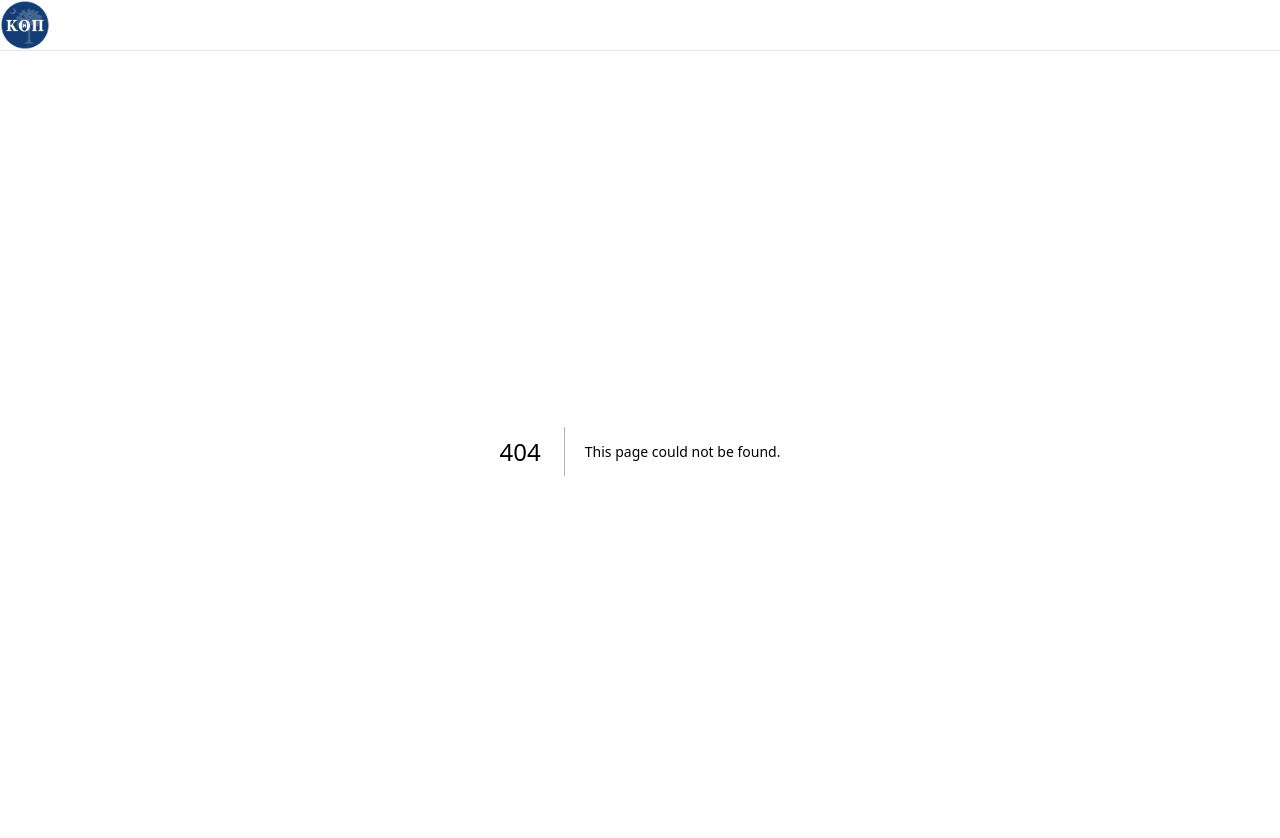
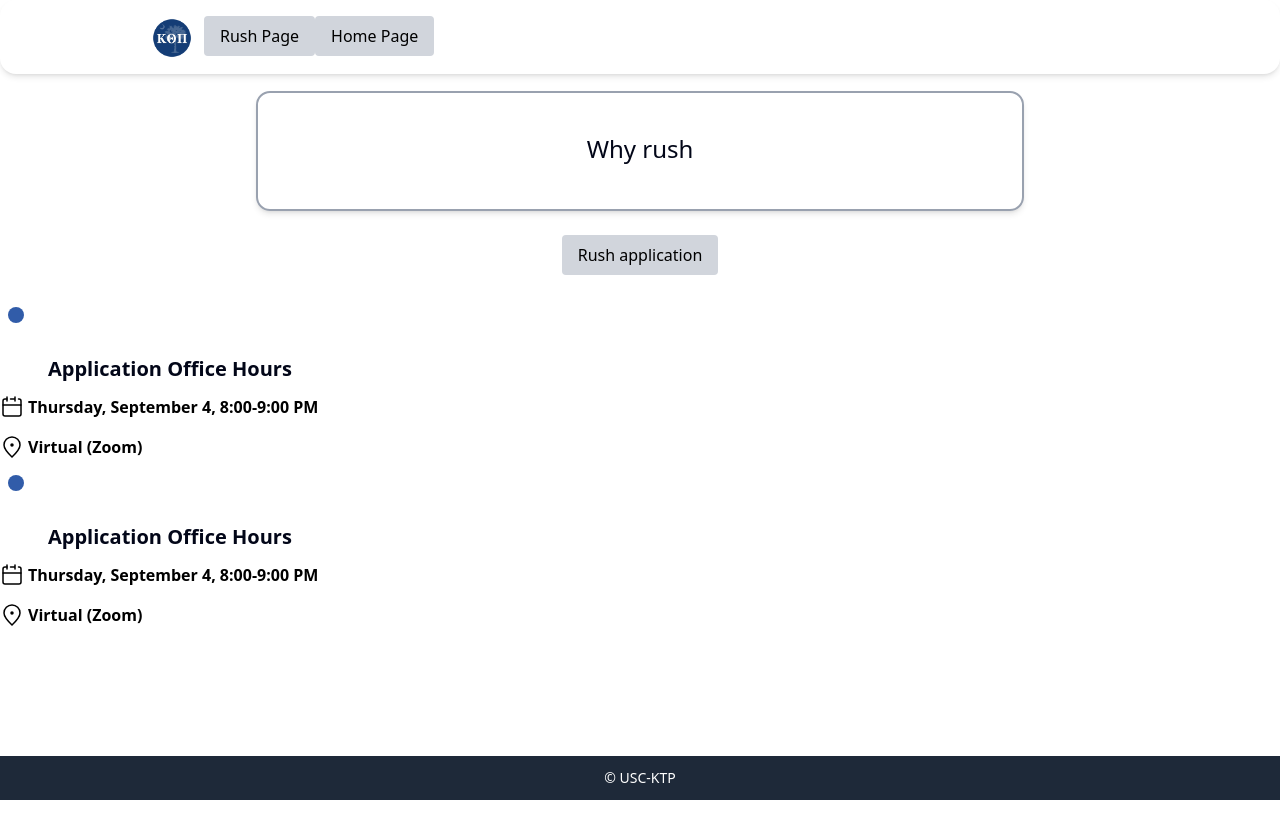
Before and after one commit to ktp-usc/ktp-website, a Next.js app: page /page2 in a window 1280 px wide. Before the commit this address had no page. Shown: the top 838 px of the page. After the commit the page ends 800 px from the top, so only its background shows below. Built offline with nearby package versions, Linux system fonts and the light colour scheme.

Commit message:
Created a Rush page, it is incomplete

```diff
--- /dev/null
+++ b/Componenets/CalendarIcon.tsx
@@ -0,0 +1,12 @@
+import React from 'react';
+
+const CalendarIcon = () => (
+  <svg width="24px" height="24px" strokeWidth="1.5" viewBox="0 0 24 24" fill="none" xmlns="http://www.w3.org/2000/svg" color="#000000">
+    <path d="M15 4V2M15 4V6M15 4H10.5M3 10V19C3 20.1046 3.89543 21 5 21H19C20.1046 21 21 20.1046 21 19V10H3Z" stroke="#000000" strokeWidth="1.5" strokeLinecap="round" strokeLinejoin="round"></path>
+    <path d="M3 10V6C3 4.89543 3.89543 4 5 4H7" stroke="#000000" strokeWidth="1.5" strokeLinecap="round" strokeLinejoin="round"></path>
+    <path d="M7 2V6" stroke="#000000" strokeWidth="1.5" strokeLinecap="round" strokeLinejoin="round"></path>
+    <path d="M21 10V6C21 4.89543 20.1046 4 19 4H18.5" stroke="#000000" strokeWidth="1.5" strokeLinecap="round" strokeLinejoin="round"></path>
+  </svg>
+);
+
+export default CalendarIcon;
--- /dev/null
+++ b/Componenets/PinIcon.tsx
@@ -0,0 +1,10 @@
+import React from 'react';
+
+const PinIcon = () => (
+  <svg width="24px" height="24px" strokeWidth="1.5" viewBox="0 0 24 24" fill="none" xmlns="http://www.w3.org/2000/svg" color="#000000">
+    <path d="M20 10C20 14.4183 12 22 12 22C12 22 4 14.4183 4 10C4 5.58172 7.58172 2 12 2C16.4183 2 20 5.58172 20 10Z" stroke="#000000" strokeWidth="1.5"></path>
+    <path d="M12 11C12.5523 11 13 10.5523 13 10C13 9.44772 12.5523 9 12 9C11.4477 9 11 9.44772 11 10C11 10.5523 11.4477 11 12 11Z" fill="#000000" stroke="#000000" strokeWidth="1.5" strokeLinecap="round" strokeLinejoin="round"></path>
+  </svg>
+);
+
+export default PinIcon;
--- a/app/Application/page.tsx
+++ b/app/Application/page.tsx
@@ -1,5 +1,6 @@
 "use client"
 //need to make pages responsive, add form button to all pages, & fix handleSubmit
+import { Header } from "../Header";
 import React, { FormEvent, useState } from "react";
 import { Button } from "@/components/ui/button";
 import { Input } from "@/components/ui/input";
@@ -30,6 +31,7 @@ export default function Application() {
     }
     return (
         <div className= "max-w-3xl w-full mx-auto">
+            < Header />
             <h1 className="text-2xl p4 pt-4 pb-5">KTP Rush Application</h1>
             <div className="pb-20">
                 <form onSubmit={handleSubmit}>
--- a/app/Header.tsx
+++ b/app/Header.tsx
@@ -1,11 +1,18 @@
 import Image from 'next/image';
 import logo from '../CircleLogo-Transparent.png';
+import Link from 'next/link';
 
 export function Header() {
   return (
     <header className="w-full bg-white shadow-md fixed top-0 left-0 rounded-2xl">
       <div className="max-w-5xl mx-auto px-6 py-4">
         <Image src={logo} alt="Logo" width={40} height={40} className="inline-block mr-3" />
+        <Link href="/page2" className="px-4 py-2 bg-gray-300 text-black rounded hover:bg-gray-400 inline-block" >
+                Rush Page
+        </Link>
+        <Link href="/Home" className="px-4 py-2 bg-gray-300 text-black rounded hover:bg-gray-400 inline-block">
+                Home Page
+        </Link>
       </div>
     </header>
   );
--- a/app/page.tsx
+++ b/app/Home/page.tsx
@@ -1,7 +1,6 @@
 import Image from "next/image";
-import { Header } from "./Header";
-import Footer from "./Footer";
-import logo from '../SquareLogoGarnet.png';
+import { Header } from "../Header";
+import Footer from "../Footer";
 import { AspectRatio } from "@/components/ui/aspect-ratio";
 import {Carousel, CarouselContent, CarouselItem, CarouselNext, CarouselPrevious,} from "@/components/ui/carousel"
 
@@ -21,7 +20,7 @@ export default function Home() {
           <Header />
           <div className="border-4 border-white rounded-xl mt-12 p-6 shadow-sm text-center max-w-3xl mx-auto">
             <div className="relative w-48 h-48 mx-auto mb-6">
-              <Image src={logo} alt="Logo" fill style={{ objectFit: 'contain' }} />
+             <Image src="/Images/SquareLogoGarnet.png" alt="KTP Logo"  width={120} height={120} className="" />
             </div>
             <div className="border-2 border-gray-400 rounded-xl p-6 text-center shadow-md mt-10 max-w-3xl mx-auto bg-white/5 backdrop-blur-sm">
               <h2 className="text-2xl font-semibold text-left mb-4">About Our Chapter</h2>
--- /dev/null
+++ b/app/page2/page.tsx
@@ -0,0 +1,79 @@
+import Footer from "../Footer";
+import { Header } from "../Header";
+import Link from "next/link";
+import CalendarIcon from "../../Componenets/CalendarIcon";
+import PinIcon from "../../Componenets/PinIcon";
+
+
+export default function Page2() {
+  return (
+    <main>
+    <Header />
+    <div className= "border-2 border-gray-400 rounded-xl p-6 text-center shadow-md mt-10 max-w-3xl mx-auto bg-white/5 backdrop-blur-sm">
+        <h1 className="text-2xl p-4 pb-5">Why rush</h1>
+        <div>
+            <form>
+                {/* Form fields for page 2 go here */}
+            </form>
+        </div>
+    </div>
+        <div className="flex justify-center mt-6 mb-10">
+            <Link href="/Application" className="px-4 py-2 bg-gray-300 text-black rounded hover:bg-gray-400 inline-block">
+                Rush application
+            </Link>
+        </div>
+             <div className="mb-10 flex items-center relative">
+              <div className="absolute left-4 top-1/2 transform -translate-y-1/2 -translate-x-1/2">
+                <div className="w-4 h-4 rounded-full bg-[#315CA9] z-10"></div>
+              </div>
+              </div>
+              <div className="ml-8 pl-4">
+                <h2 className="text-lg sm:text-xl font-bold mb-3">
+                  Application Office Hours
+                </h2>
+                </div>
+                <div className="mb-4">
+                  <div className="flex items-center mb-2">
+                    <CalendarIcon />
+                    <span className="ml-1 font-semibold text-black text-[13px] sm:text-base">
+                      Thursday, September 4, 8:00-9:00 PM
+                    </span>
+                  </div>
+                  </div>
+                  <div className="flex items-center">
+                    <PinIcon />
+                    <span className="ml-1 font-semibold text-black text-[13px] sm:text-base">
+                      Virtual (Zoom)
+                    </span>
+                    </div>
+                <br></br>
+                <div className="mb-10 flex items-center relative">
+              <div className="absolute left-4 top-1/2 transform -translate-y-1/2 -translate-x-1/2">
+                <div className="w-4 h-4 rounded-full bg-[#315CA9] z-10"></div>
+              </div>
+              </div>
+              <div className="ml-8 pl-4">
+                <h2 className="text-lg sm:text-xl font-bold mb-3">
+                  Application Office Hours
+                </h2>
+                </div>
+                <div className="mb-4">
+                  <div className="flex items-center mb-2">
+                    <CalendarIcon />
+                    <span className="ml-1 font-semibold text-black text-[13px] sm:text-base">
+                      Thursday, September 4, 8:00-9:00 PM
+                    </span>
+                  </div>
+                  </div>
+                  <div className="flex items-center">
+                    <PinIcon />
+                    <span className="ml-1 font-semibold text-black text-[13px] sm:text-base">
+                      Virtual (Zoom)
+                    </span>
+
+                  </div>
+
+        <Footer />
+    </main>
+  )
+}
```
Also changed, not shown: public/Images/SquareLogoGarnet.png (renamed from SquareLogoGarnet.png).
